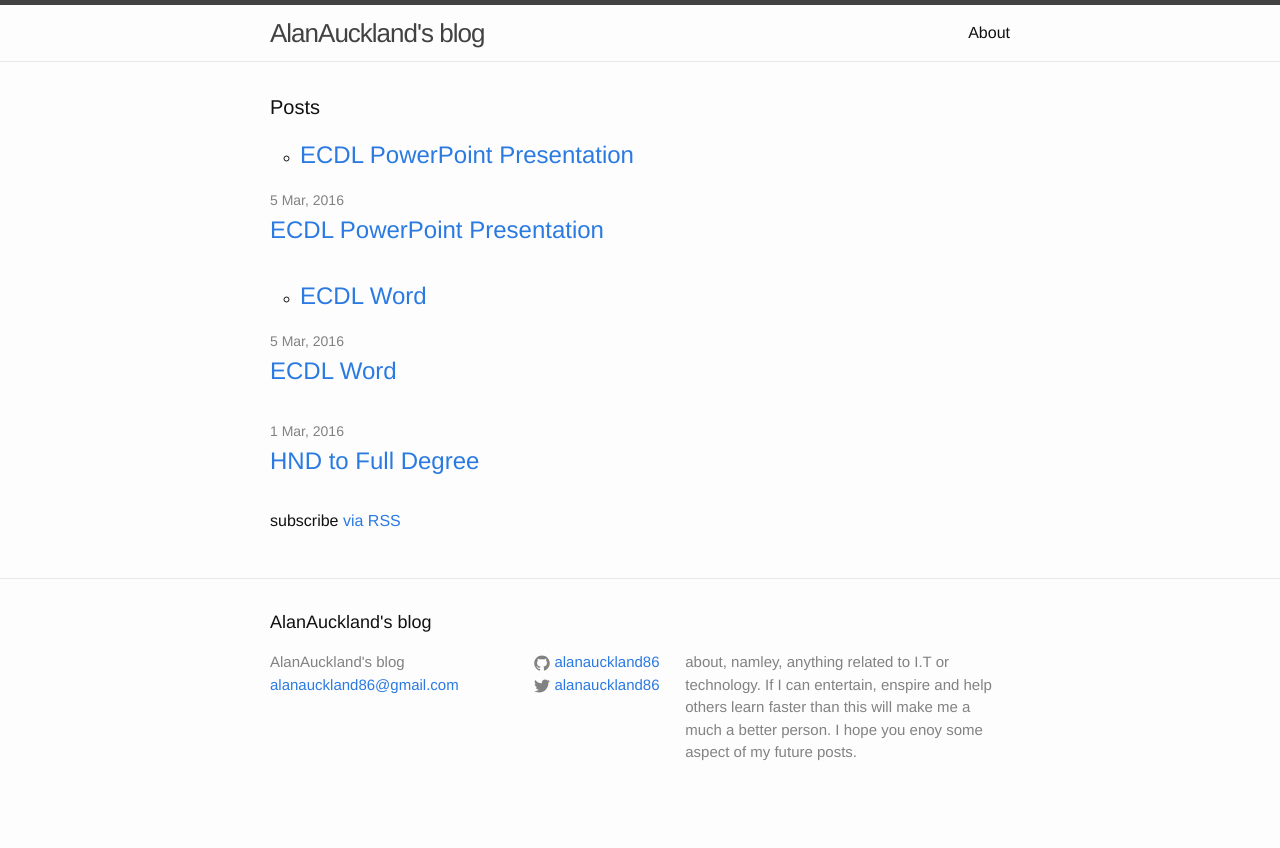
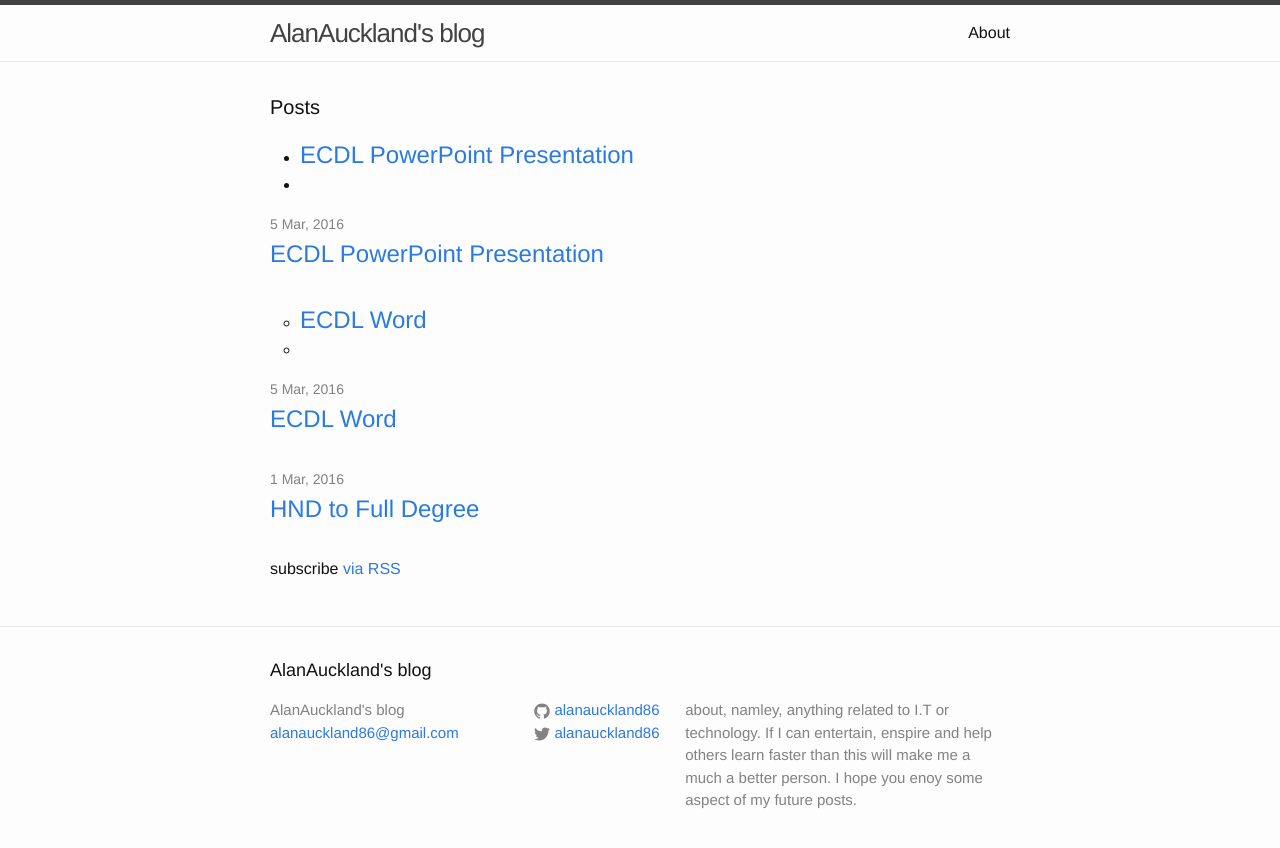
Before and after one commit to alanauckland86/alanauckland86.github.io, a Jekyll site: the page built from index.html, in a window 1280 px wide. Shown: the top 848 px of the page. Built offline with Jekyll 4.4.1, drawn with Linux system fonts in a browser that asks for light colours.

Commit message:
update to lists

```diff
--- a/index.html
+++ b/index.html
@@ -5,22 +5,18 @@
 <div class="home">
 
   <h1 class="page-heading">Posts</h1>
-
-  <ul class="post-list">
     {% for post in site.posts %}
-
+        <ul class="ecdl-list">
             {% for categories in post.categories %}
-                    <ul class="ecdl-list">
                 {% if categories == 'ECDL' %}
                     <li>
                         <a class="post-link" href="{{ post.url | prepend: site.baseurl }}">{{ post.title }}</a>
-                            </li>
+                    <li>
                 {%endif%}
-        {%endfor%}
         </ul>
 
-
-
+            {%endfor%}
+    <ul class="post-list">
          <li>
              <span class="post-meta">{{ post.date | date: "%-d %b, %Y" }}</span>
 
```
Lines whose indentation alone changed are shown as unchanged.
